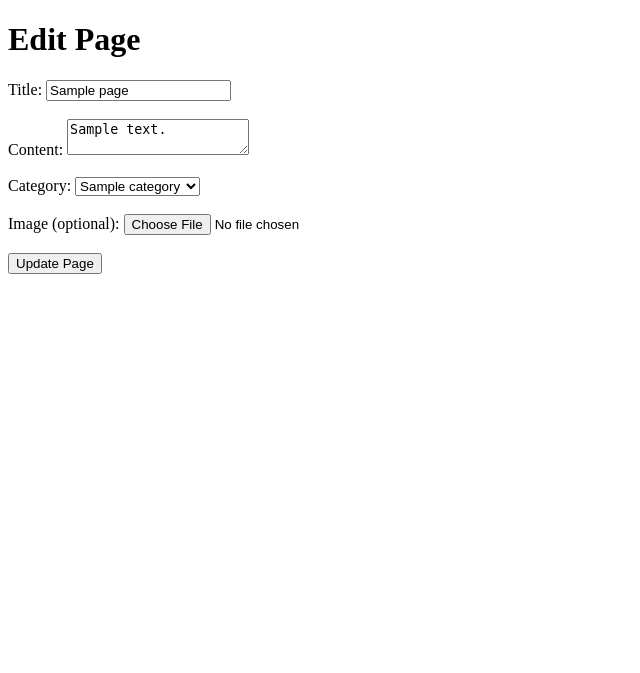
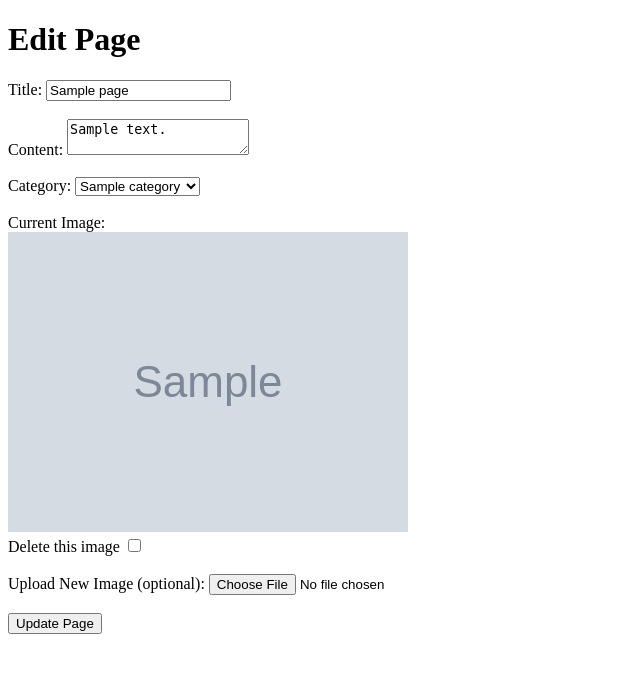
Before and after one commit to abhatti2/WYAF, a PHP site: page /edit_page.php?id=1 in a window 1280 px wide. Shown: the top 673 px of the page, without its empty margins (0-640 px from the left). Run offline with PHP 8.4, Linux system fonts and the light colour scheme; the visitor is signed in with stand-in values (Sample User, id 1); tables that the repository leaves empty or names only in its code hold one stand-in row (values such as "Sample post"); grey boxes marked "Sample" are stand-in pictures.

Commit message:
add delete image function

```diff
--- a/edit_page.php
+++ b/edit_page.php
@@ -31,6 +31,11 @@ if (!$page) {
     exit;
 }
 
+// Fetch the associated image
+$stmt = $pdo->prepare("SELECT * FROM images WHERE page_id = ?");
+$stmt->execute([$page_id]);
+$image = $stmt->fetch();
+
 // Handle the form submission
 if ($_SERVER['REQUEST_METHOD'] == 'POST') {
     // Validate and sanitize input
@@ -61,6 +66,9 @@ if ($_SERVER['REQUEST_METHOD'] == 'POST') {
         }
     }
 
+    // Handle image deletion
+    $delete_image = isset($_POST['delete_image']) ? true : false;
+
     if ($title && $content && $category_id) {
         // Prepare and execute the SQL statement to update the page in the database
         $pdo->beginTransaction();
@@ -68,9 +76,24 @@ if ($_SERVER['REQUEST_METHOD'] == 'POST') {
             $stmt = $pdo->prepare("UPDATE pages SET title = ?, content = ?, category_id = ?, updated_at = NOW() WHERE id = ?");
             $stmt->execute([$title, $content, $category_id, $page_id]);
 
+            // If a new image is uploaded, insert it into the database
             if ($image_filename && $image_filepath) {
+                // If there's an existing image, delete it
+                if ($image) {
+                    unlink($image['filepath']);
+                    $stmt = $pdo->prepare("DELETE FROM images WHERE id = ?");
+                    $stmt->execute([$image['id']]);
+                }
+
                 $stmt = $pdo->prepare("INSERT INTO images (page_id, filename, filepath, created_at) VALUES (?, ?, ?, NOW())");
                 $stmt->execute([$page_id, $image_filename, $image_filepath]);
+            }
+
+            // If delete image checkbox is checked, remove the image from the database and file system
+            if ($delete_image && $image) {
+                unlink($image['filepath']);
+                $stmt = $pdo->prepare("DELETE FROM images WHERE id = ?");
+                $stmt->execute([$image['id']]);
             }
 
             $pdo->commit();
@@ -113,7 +136,14 @@ $categories = $stmt->fetchAll();
             <?php endforeach; ?>
         </select><br><br>
 
-        <label for="image">Image (optional):</label>
+        <?php if ($image): ?>
+            <label>Current Image:</label><br>
+            <img src="<?php echo htmlspecialchars($image['filepath']); ?>" alt="<?php echo htmlspecialchars($image['filename']); ?>" style="max-width: 100%; height: auto;"><br>
+            <label for="delete_image">Delete this image</label>
+            <input type="checkbox" id="delete_image" name="delete_image"><br><br>
+        <?php endif; ?>
+
+        <label for="image">Upload New Image (optional):</label>
         <input type="file" id="image" name="image" accept="image/*"><br><br>
 
         <button type="submit">Update Page</button>
```
Also changed, not shown: uploads/a1e8fa8b014dea6fb59d3ed9172fad70.jpg (deleted).
